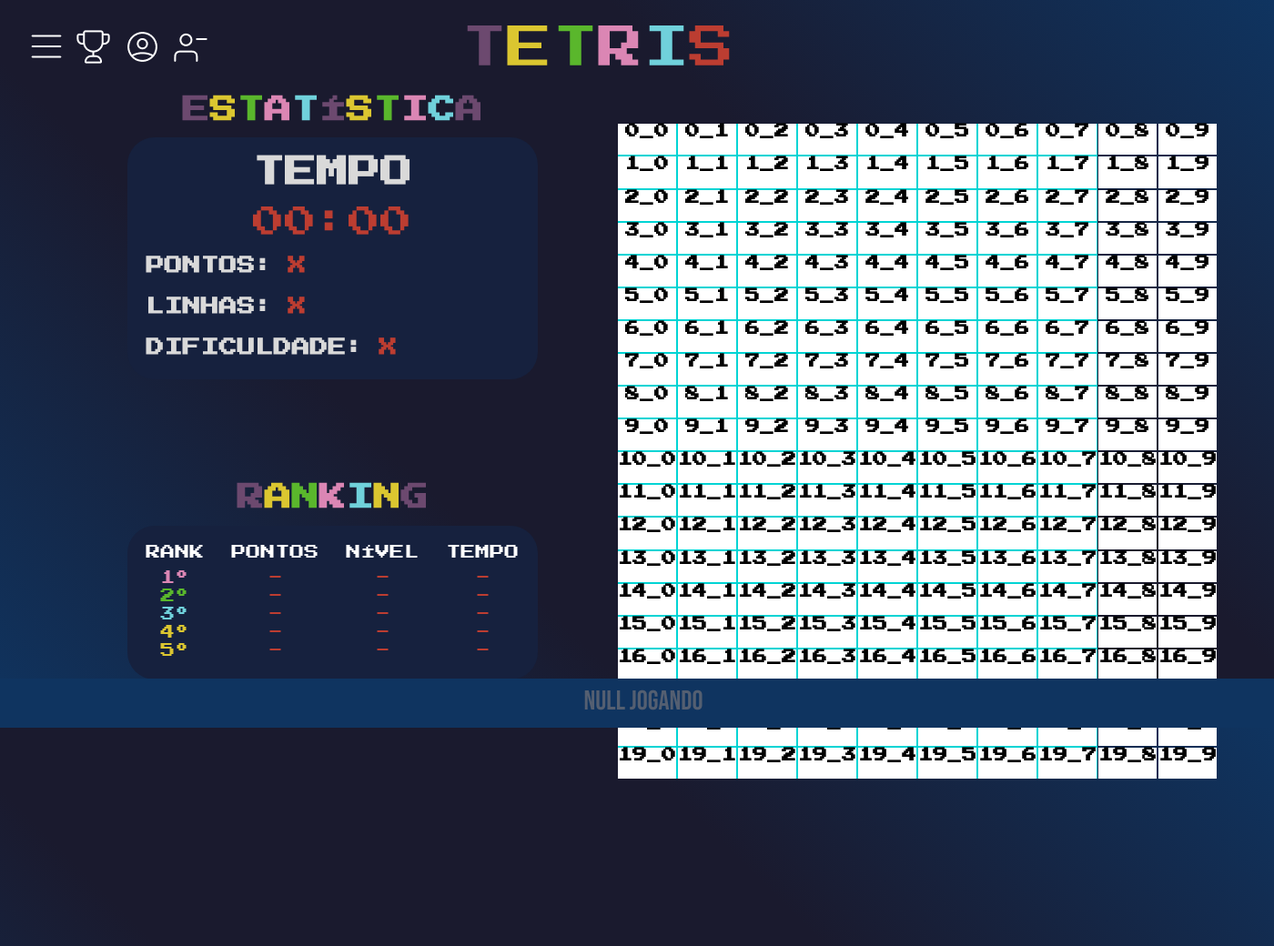
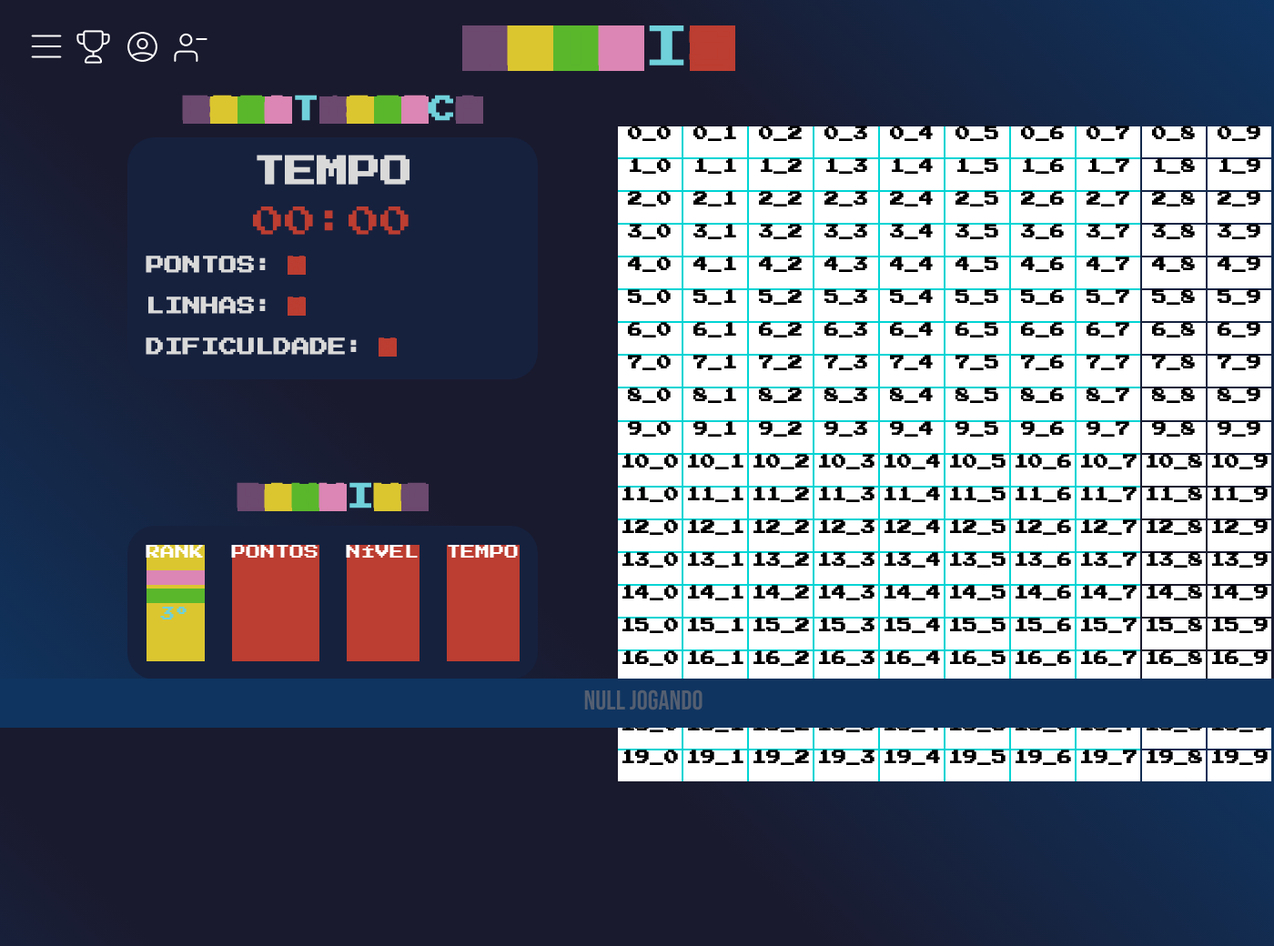
Before and after one commit to VictorFerreiraDaSilva/progWeb, a PHP site: page /jogo_10x20.html in a window 1400 px wide. Shown: the top 1040 px of the page at 91% size. Run offline with PHP 8.4, Linux system fonts and the light colour scheme.

Commit message:
fix: cor dos quadradinhos

```diff
--- a/Projeto/css/style.css
+++ b/Projeto/css/style.css
@@ -696,7 +696,7 @@
 
 .celula {
   background-color: white;
-  width: 100%;
+  width: 70px;
   font-size: 100%;
   font-weight: bold;
   cursor: pointer;
@@ -793,3 +793,32 @@
   margin-bottom: 20%;
   margin-top: 20%;
 }
+
+.roxo {
+  color: #6c496f;
+  background-color: #6c496f;
+}
+.amarelo {
+  color: #dbc630;
+  background-color: #dbc630;
+}
+.verde {
+  color: #5ab72c;
+  background-color: #5ab72c;
+}
+.rosa {
+  color: #db86b4;
+  background-color: #db86b4;
+}
+.laranja {
+  color: #ff5e00;
+  background-color: #ff5e00;
+}
+.vermelho {
+  color: #bc3d31;
+  background-color: #bc3d31;
+}
+.ciano {
+  color: #00e5ff;
+  background-color: #00e5ff;
+}
--- a/Projeto/script.js
+++ b/Projeto/script.js
@@ -1,55 +1,55 @@
-"use strict";
+'use strict';
 
 function armazenarDados() {
-  var nomeUsuario = document.getElementById("nome").value;
-  var senhaUsuario = document.getElementById("senha").value;
+  var nomeUsuario = document.getElementById('nome').value;
+  var senhaUsuario = document.getElementById('senha').value;
 
   // Verifica se os campos estão preenchidos
-  if (nomeUsuario === "" || senhaUsuario === "") {
-    alert("Por favor, preencha todos os campos.");
+  if (nomeUsuario === '' || senhaUsuario === '') {
+    alert('Por favor, preencha todos os campos.');
     return; // Evita continuar se algum campo estiver em branco
   }
 
   // Armazena os valores no localStorage
-  localStorage.setItem("nomeUsuario", nomeUsuario);
-  localStorage.setItem("senhaUsuario", senhaUsuario);
+  localStorage.setItem('nomeUsuario', nomeUsuario);
+  localStorage.setItem('senhaUsuario', senhaUsuario);
 
   // Redireciona para a página "tabuleiro.html"
-  window.location.href = "tabuleiro.html";
+  window.location.href = 'tabuleiro.html';
 }
 
-document.addEventListener("DOMContentLoaded", function () {
-  var nomeUsuario = localStorage.getItem("nomeUsuario");
+document.addEventListener('DOMContentLoaded', function () {
+  var nomeUsuario = localStorage.getItem('nomeUsuario');
   //var senhaUsuario = localStorage.getItem("senhaUsuario");
 
   // Exibe os valores onde desejado na página
-  document.getElementById("nomeUsuario").innerText = nomeUsuario + " JOGANDO";
+  document.getElementById('nomeUsuario').innerText = nomeUsuario + ' JOGANDO';
   //document.getElementById("senhaUsuario").innerText = "Senha: " + senhaUsuario;
 });
 
 function validaRegistro() {
-  var nome = document.getElementById("input_nome").value;
-  var cpf = document.getElementById("input_cpf").value;
-  var telefone = document.getElementById("input_telefone").value;
+  var nome = document.getElementById('input_nome').value;
+  var cpf = document.getElementById('input_cpf').value;
+  var telefone = document.getElementById('input_telefone').value;
 
   // Verifica se os campos estão preenchidos
-  if (nome === "" || cpf === "" || telefone === "") {
-    alert("Por favor, preencha todos os campos.");
+  if (nome === '' || cpf === '' || telefone === '') {
+    alert('Por favor, preencha todos os campos.');
     return; // Evita continuar se algum campo estiver em branco
   }
   let validado = validarEmail();
-  if (validado) window.location.href = "index.html";
+  if (validado) window.location.href = 'index.html';
 }
 
 function validarEmail() {
-  var emailInput = document.getElementById("input_email");
+  var emailInput = document.getElementById('input_email');
   var email = emailInput.value;
 
   // Expressão regular para validar o formato do e-mail
   var emailPattern = /^[^\s@]+@[^\s@]+\.[^\s@]+$/;
 
   if (!emailPattern.test(email)) {
-    alert("Por favor, insira um endereço de e-mail válido.");
+    alert('Por favor, insira um endereço de e-mail válido.');
     return false;
   }
   return true;
@@ -323,8 +323,8 @@
   linhasEliminadas += contadorLinhas;
   nivel = Math.floor(pontuacao / 300 + 1);
   //RIAN
-  if(velocidade > 100) {
-    velocidade = velocidade - ((nivel-1) * 100);
+  if (velocidade > 100) {
+    velocidade = velocidade - (nivel - 1) * 100;
   }
   //
 }
@@ -443,7 +443,7 @@
 function queda() {
   let now = Date.now();
   let delta = now - dropStart;
-  if(delta > velocidade) {
+  if (delta > velocidade) {
     tacarParaBaixo();
     dropStart = Date.now();
   }
@@ -467,7 +467,7 @@
     ArrowDown() {
       tacarParaBaixo();
     },
-  }
+  };
 
   const movimentar = movimentos[event.code];
   movimentar();
@@ -480,9 +480,9 @@
   pecaInserida = false;
   peca();
   tacarParaBaixo();
-  while(verificarDerrota() === false) {
-    construirPeca();
-    while(pecaInserida === false) {
+  while (verificarDerrota() === false) {
+    pecaAtual.construirPeca();
+    while (pecaInserida === false) {
       pecaInserida === true;
     }
     limparLinhasEGerarPontuacao();
@@ -490,13 +490,12 @@
   }
 }
 
-
-document.addEventListener("keydown", controles);
+document.addEventListener('keydown', controles);
 
 // window.addEventListener('load', iniciarJogo);
 
-const startButton = document.getElementById("start-button");
-startButton.addEventListener("click", function () {
-    iniciarJogo();
-    startButton.style.display = "none";
+const startButton = document.getElementById('start-button');
+startButton.addEventListener('click', function () {
+  iniciarJogo();
+  startButton.style.display = 'none';
 });
```
